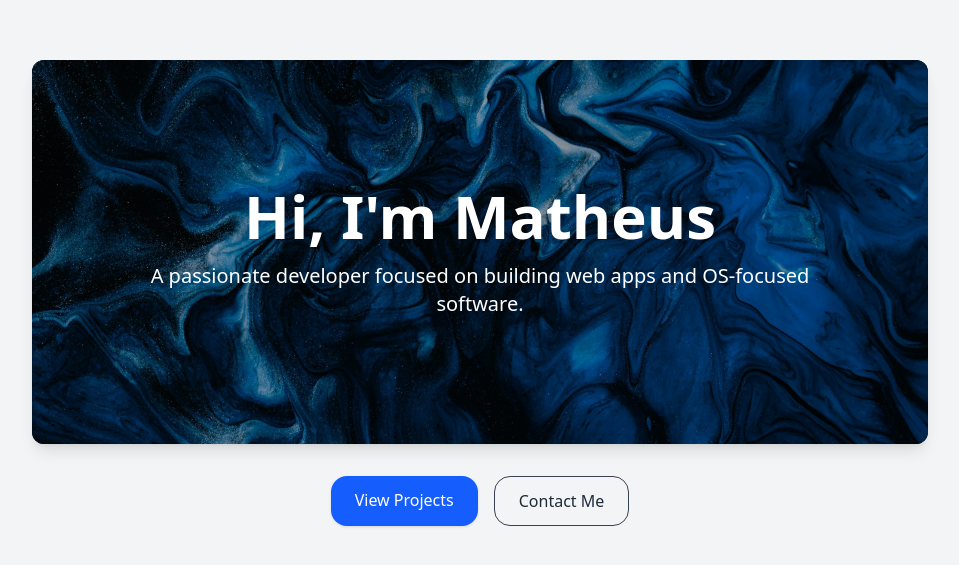
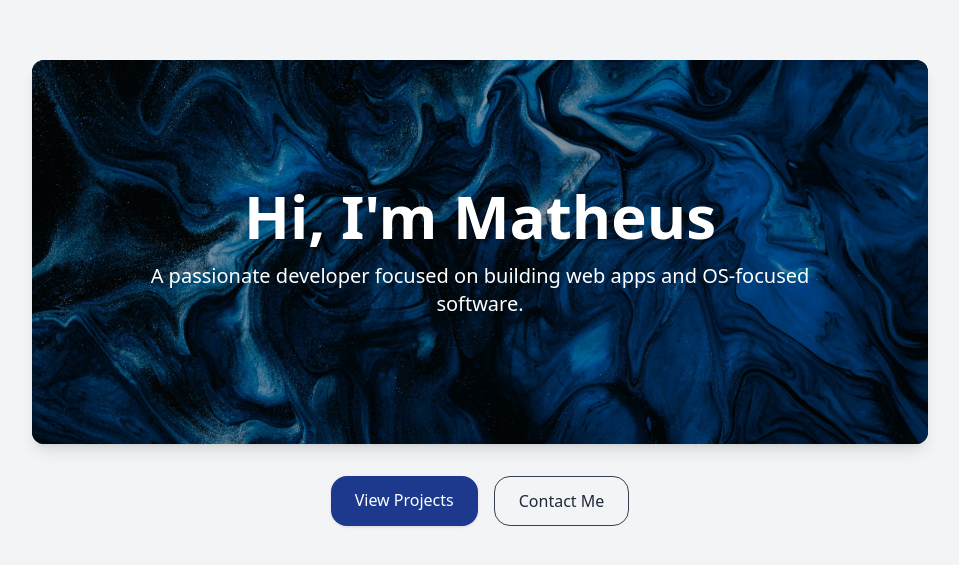
Before and after one commit to Nubzzin/my-portifolio, a React (Vite) app: page / in a window 1280 px wide. Shown: the part 107-672 px from the top of the page, without its empty margins (160-1119 px from the left). Built offline with nearby package versions, Linux system fonts and the light colour scheme.

Commit message:
Updating

```diff
--- a/src/pages/ContactPage.tsx
+++ b/src/pages/ContactPage.tsx
@@ -63,7 +63,7 @@ function ContactPage() {
       <div className="flex justify-center space-x-4">
         <Link
           to="/projects"
-          className="px-6 py-3 bg-blue-600 text-white rounded-2xl shadow hover:bg-blue-700 transition"
+          className="px-6 py-3 bg-pink-600 text-white rounded-2xl shadow hover:bg-pink-900 transition"
         >
           View Projects
         </Link>
--- a/src/pages/HomePage.tsx
+++ b/src/pages/HomePage.tsx
@@ -31,7 +31,7 @@ function HomePage() {
       <div className="flex justify-center space-x-4">
         <Link
           to="/projects"
-          className="px-6 py-3 bg-blue-600 text-white rounded-2xl shadow hover:bg-blue-700 transition"
+          className="px-6 py-3 bg-blue-900 text-white rounded-2xl shadow hover:bg-blue-600 transition"
         >
           View Projects
         </Link>
--- a/src/pages/ProjectsPage.tsx
+++ b/src/pages/ProjectsPage.tsx
@@ -25,7 +25,7 @@ export default function ProjectsPage() {
       <div className="flex justify-center space-x-4 my-10">
         <Link
           to="/contact"
-          className="px-6 py-3 bg-blue-600 text-white rounded-2xl shadow hover:bg-blue-700 transition"
+          className="px-6 py-3 bg-rose-600 text-white rounded-2xl shadow hover:bg-rose-900 transition"
         >
           Contact Me
         </Link>
```
